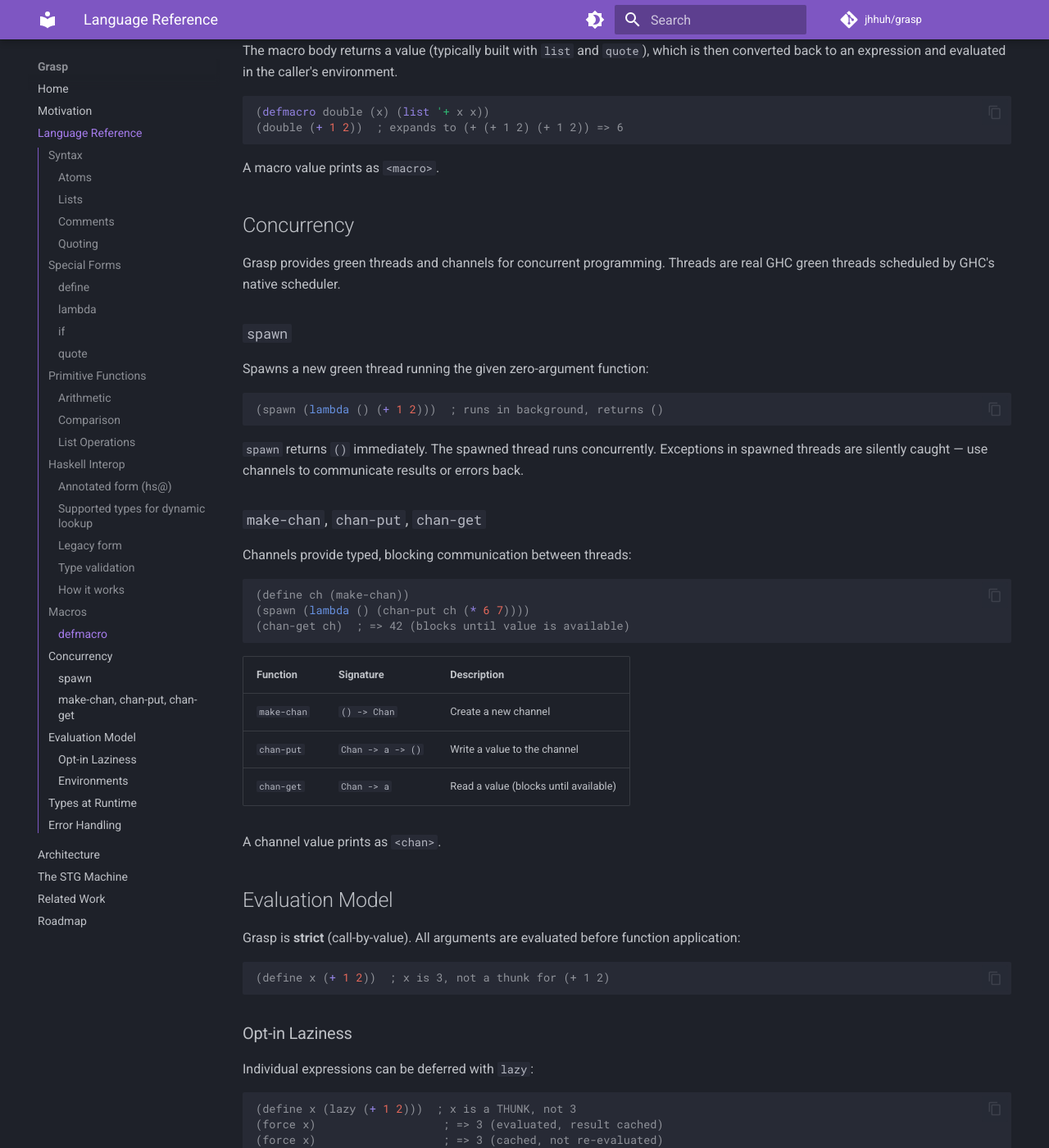
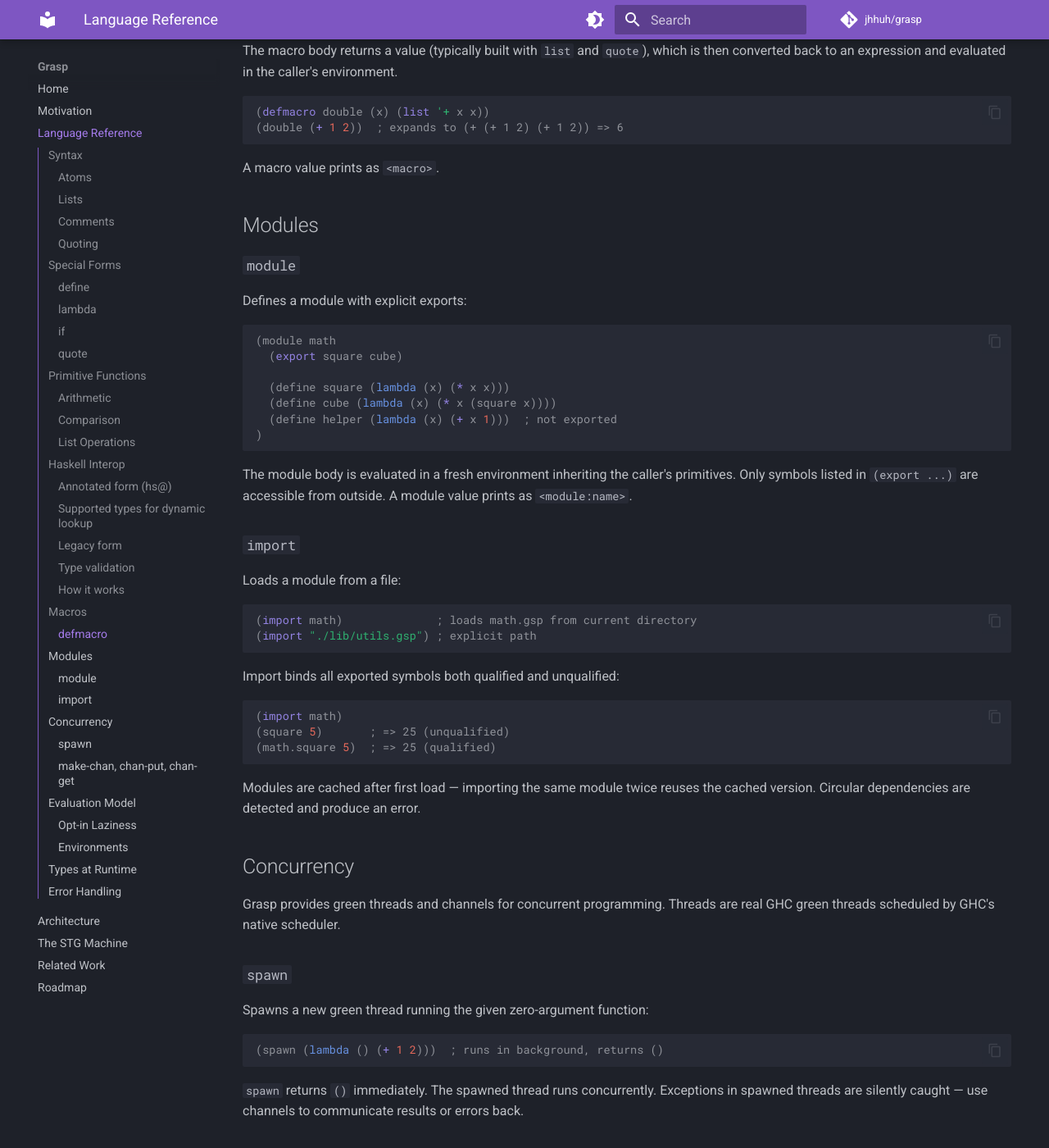
Before and after one commit to jhhuh/grasp, an MkDocs documentation site: the page built from docs/language.md, in a window 1280 px wide and 1400 px high, scrolled down 6152 px. Shown: the whole window at 82% size. Built offline with MkDocs 1.6.1 and Material for MkDocs 9.7.7, drawn with Linux system fonts in a browser that asks for light colours; comment, search, counter and statistics services are not loaded; some of the changed text lies outside the part shown.

Commit message:
docs: update for module system

````diff
--- a/docs/language.md
+++ b/docs/language.md
@@ -262,6 +262,46 @@ then converted back to an expression and evaluated in the caller's environment.
 
 A macro value prints as `<macro>`.
 
+## Modules
+
+### `module`
+
+Defines a module with explicit exports:
+
+```lisp
+(module math
+  (export square cube)
+
+  (define square (lambda (x) (* x x)))
+  (define cube (lambda (x) (* x (square x))))
+  (define helper (lambda (x) (+ x 1)))  ; not exported
+)
+```
+
+The module body is evaluated in a fresh environment inheriting the caller's
+primitives. Only symbols listed in `(export ...)` are accessible from outside.
+A module value prints as `<module:name>`.
+
+### `import`
+
+Loads a module from a file:
+
+```lisp
+(import math)              ; loads math.gsp from current directory
+(import "./lib/utils.gsp") ; explicit path
+```
+
+Import binds all exported symbols both qualified and unqualified:
+
+```lisp
+(import math)
+(square 5)       ; => 25 (unqualified)
+(math.square 5)  ; => 25 (qualified)
+```
+
+Modules are cached after first load — importing the same module twice reuses
+the cached version. Circular dependencies are detected and produce an error.
+
 ## Concurrency
 
 Grasp provides green threads and channels for concurrent programming. Threads are real GHC green threads scheduled by GHC's native scheduler.
@@ -356,6 +396,7 @@ Every Grasp value is a `GraspVal` (alias for `Any` from `GHC.Exts`) — an untyp
 | `GraspLazy` | Lazy thunk | `<lazy>` |
 | `GraspMacro` | Macro | `<macro>` |
 | `GraspChan` | Channel | `<chan>` |
+| `GraspModule` | Module | `<module:name>` |
 
 GHC-equivalent types (Int, Double, Bool) reuse GHC's own closures — a Grasp integer IS a Haskell `Int`, with zero marshaling overhead. Grasp-specific types use Haskell ADTs whose info tables GHC generates automatically.
 
````
Also changed, not shown: docs/architecture.md (+5 -3 lines), docs/roadmap.md (+12 -6 lines).
